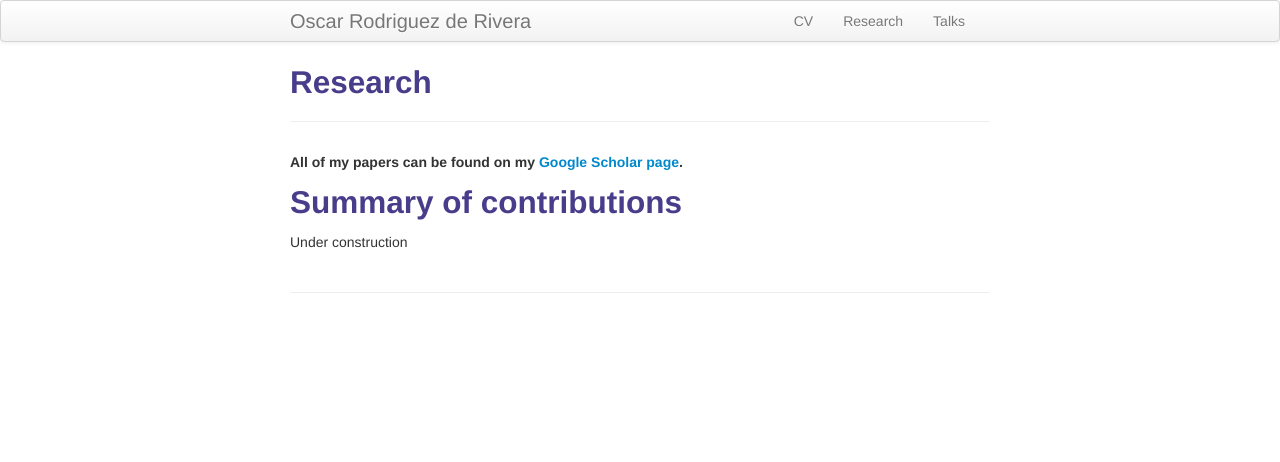
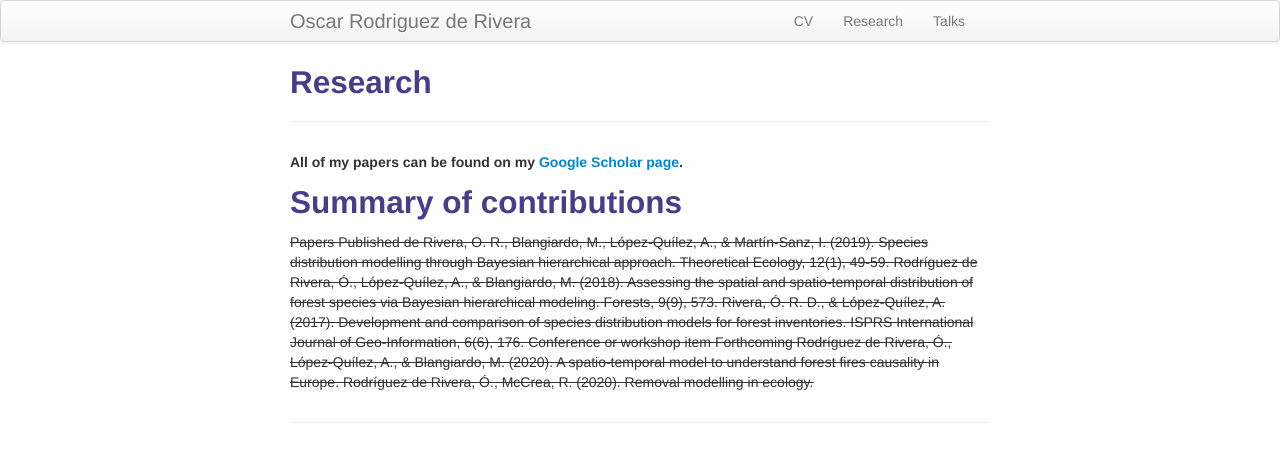
Before and after one commit to orrortega/orrortega.github.io, a Jekyll site: the page built from pages/research.md, in a window 1280 px wide. Shown: the top 462 px of the page. Built offline with Jekyll 4.4.1, drawn with Linux system fonts in a browser that asks for light colours.

Commit message:
Update research.md

```diff
--- a/pages/research.md
+++ b/pages/research.md
@@ -9,10 +9,22 @@ description: Oscar Rodriguez de Rivera's research
 
 ## Summary of contributions
 
+<s>Papers Published
 
-Under construction
+de Rivera, O. R., Blangiardo, M., López-Quílez, A., & Martín-Sanz, I. (2019). Species distribution modelling through Bayesian hierarchical approach. Theoretical Ecology, 12(1), 49-59.
 
+Rodríguez de Rivera, Ó., López-Quílez, A., & Blangiardo, M. (2018). Assessing the spatial and spatio-temporal distribution of forest species via Bayesian hierarchical modeling. Forests, 9(9), 573.
 
+Rivera, Ó. R. D., & López-Quílez, A. (2017). Development and comparison of species distribution models for forest inventories. ISPRS International Journal of Geo-Information, 6(6), 176.
+
+<s>Conference or workshop item
+
+<s>Forthcoming
+
+Rodríguez de Rivera, Ó., López-Quílez, A., & Blangiardo, M. (2020). A spatio-temporal model to understand forest fires causality
+in Europe.
+
+Rodríguez de Rivera, Ó., McCrea, R. (2020). Removal modelling in ecology.
 
 <!-- Note: this is how to write a comment in HTML. Everything in here won't show up on your webpage.-->
 
```
